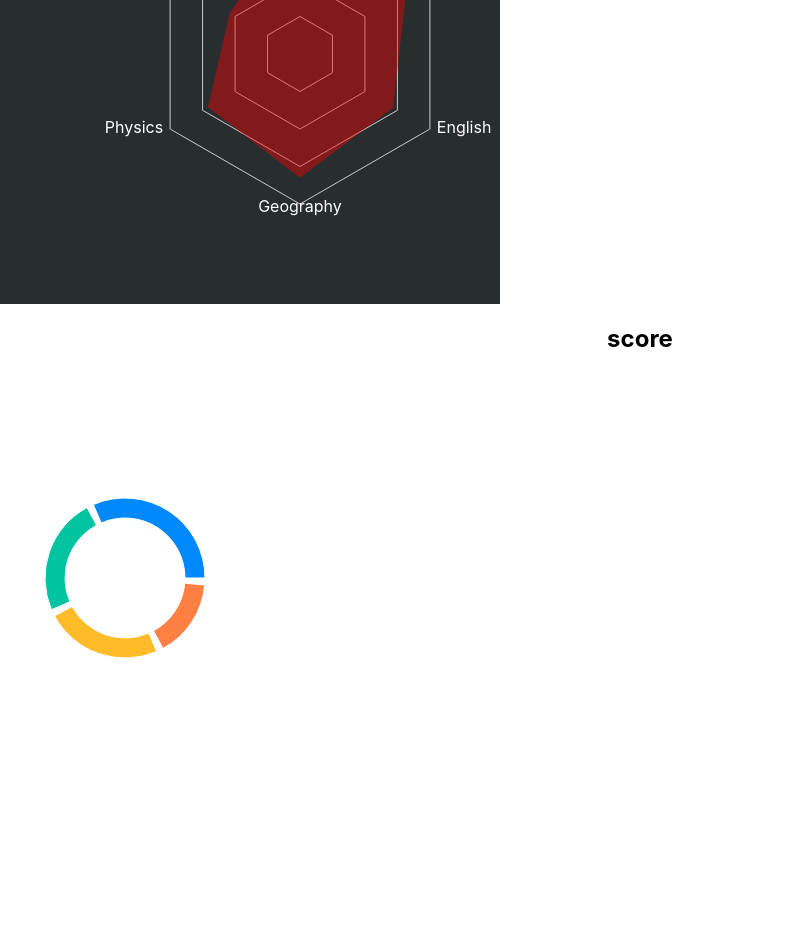
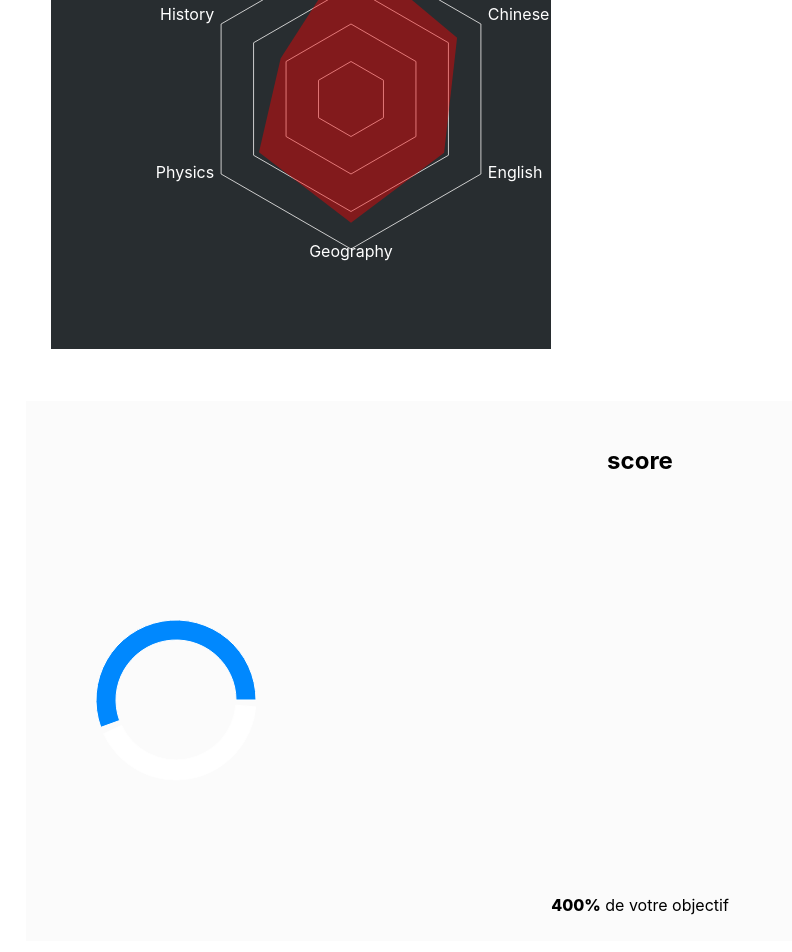
Before and after one commit to Jey221/P12-Front-SportSee, a React (Create React App) app in the folder front_end/: page / in a window 1280 px wide. Shown: the part 1216-2168 px from the top of the page, without its empty margins (0-792 px from the left). Before the commit the page ends 1993 px from the top, so only its background shows below. Built offline with nearby package versions, Linux system fonts and the light colour scheme.

Commit message:
mise en place graphique score// création élément visuelle

```diff
--- a/front_end/src/App.js
+++ b/front_end/src/App.js
@@ -3,7 +3,7 @@ import './style/charts/chartActivity.css';
 import ChartActivity from './components/charts/ChartActivity';
 import ChartDuration from './components/charts/ChartDuration';
 import ChartRadar from './components/charts/ChartRadar';
-import ChartScore from './components/charts/ChartScore';
+import ChartScore, { Legend } from './components/charts/ChartScore';
 
 function App() {
   return (
@@ -23,8 +23,8 @@ function App() {
       </div>
       <div className="score">
         <h2>score</h2>
-
         <ChartScore />
+        <Legend />
       </div>
     </div>
   );
--- a/front_end/src/components/charts/ChartRadar.js
+++ b/front_end/src/components/charts/ChartRadar.js
@@ -1,14 +1,8 @@
+import '../../style/charts/chartRadar.css';
 import { Radar, RadarChart, PolarGrid, PolarAngleAxis } from 'recharts';
 import Datas from '../../data/data2.json';
 
-console.log(
-  Datas.map((data) => {
-    return data.subject;
-  })
-);
-
 export default function App() {
-  console.log(Datas[0].subject);
   return (
     <RadarChart
       cx={300}
--- a/front_end/src/components/charts/ChartScore.js
+++ b/front_end/src/components/charts/ChartScore.js
@@ -1,6 +1,15 @@
-import { PieChart, Pie, Cell } from "recharts";
-import Datas from '../../data/data3.json'
-const COLORS = ["#0088FE", "#00C49F", "#FFBB28", "#FF8042"];
+import '../../style/charts/chartScore.css';
+import { PieChart, Pie, Cell } from 'recharts';
+import Datas from '../../data/data3.json';
+const COLORS = ['#0088FE', '#ffffff'];
+
+export function Legend() {
+  return (
+    <div className="legend">
+      <span className="legendScore">{Datas[0].value}%</span> de votre objectif
+    </div>
+  );
+}
 
 export default function ChartScore() {
   return (
@@ -15,6 +24,7 @@ export default function ChartScore() {
         paddingAngle={5}
         dataKey="value"
       >
+        <p>lol</p>
         {Datas.map((entry, index) => (
           <Cell key={`cell-${index}`} fill={COLORS[index % COLORS.length]} />
         ))}
@@ -22,3 +32,52 @@ export default function ChartScore() {
     </PieChart>
   );
 }
+
+/*
+V2 avec CustomActiveShapePieChart
+import '../../style/charts/chartScore.css';
+import React, { useState } from 'react';
+import { PieChart, Pie, Sector } from 'recharts';
+import Datas from '../../data/data3.json';
+
+export default function ChartScore() {
+  const [activeIndex] = useState(0);
+
+  return (
+    <PieChart width={400} height={400}>
+      <Pie
+        activeIndex={activeIndex}
+        activeShape={renderActiveShape}
+        data={Datas}
+        cx={200}
+        cy={200}
+        innerRadius={60}
+        outerRadius={80}
+        fill="#8884d8"
+        dataKey="value"
+      />
+    </PieChart>
+  );
+}
+
+const renderActiveShape = (props) => {
+  const { cx, cy, innerRadius, outerRadius, startAngle, endAngle, fill } =
+    props;
+  return (
+    <g>
+      <text x={cx} y={cy} dy={8} textAnchor="middle" fill={fill}>
+        lol
+      </text>
+      <Sector
+        cx={cx}
+        cy={cy}
+        innerRadius={innerRadius}
+        outerRadius={outerRadius}
+        startAngle={startAngle}
+        endAngle={endAngle}
+        fill={fill}
+      />
+    </g>
+  );
+};
+ */
--- a/front_end/src/data/data3.json
+++ b/front_end/src/data/data3.json
@@ -1,6 +1,4 @@
 [
   { "name": "Group A", "value": 400 },
-  { "name": "Group B", "value": 300 },
-  { "name": "Group C", "value": 300 },
-  { "name": "Group D", "value": 200 }
+  { "name": "Group B", "value": 300 }
 ]
--- a/front_end/src/style/charts/chartDuration.css
+++ b/front_end/src/style/charts/chartDuration.css
@@ -1,5 +1,4 @@
 .duration {
-  background: rgba(251, 251, 251, 1);
   margin: 2%;
   padding: 2%;
 }
--- /dev/null
+++ b/front_end/src/style/charts/chartRadar.css
@@ -0,0 +1,4 @@
+.radar {
+  margin: 2%;
+  padding: 2%;
+}
--- /dev/null
+++ b/front_end/src/style/charts/chartScore.css
@@ -0,0 +1,9 @@
+.score {
+  background: rgba(251, 251, 251, 1);
+
+  margin: 2%;
+  padding: 2%;
+}
+.legendScore {
+  font-weight: 800;
+}
```
Also changed, not shown: front_end/src/components/Header.js (added), front_end/src/components/LayoutVertical.js (added), front_end/src/components/Nutriments.js (added), front_end/src/components/UserInfos.js (added).
